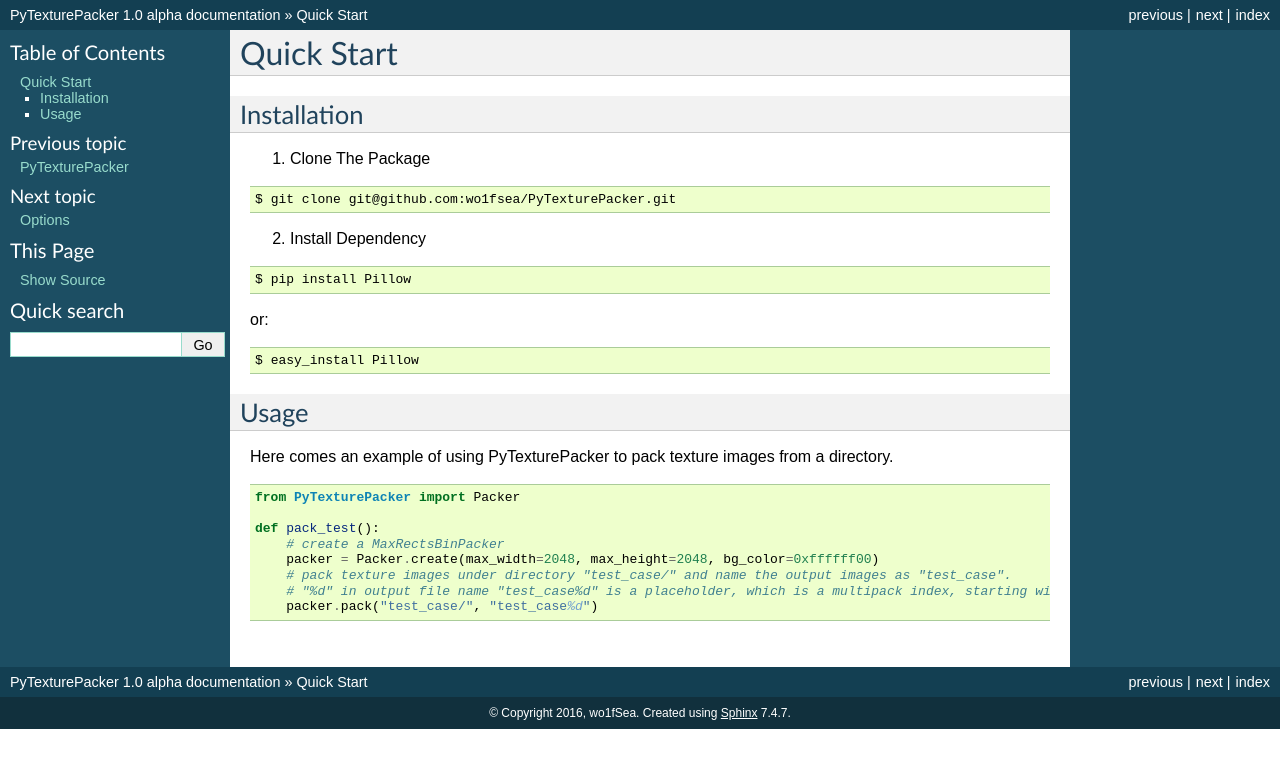
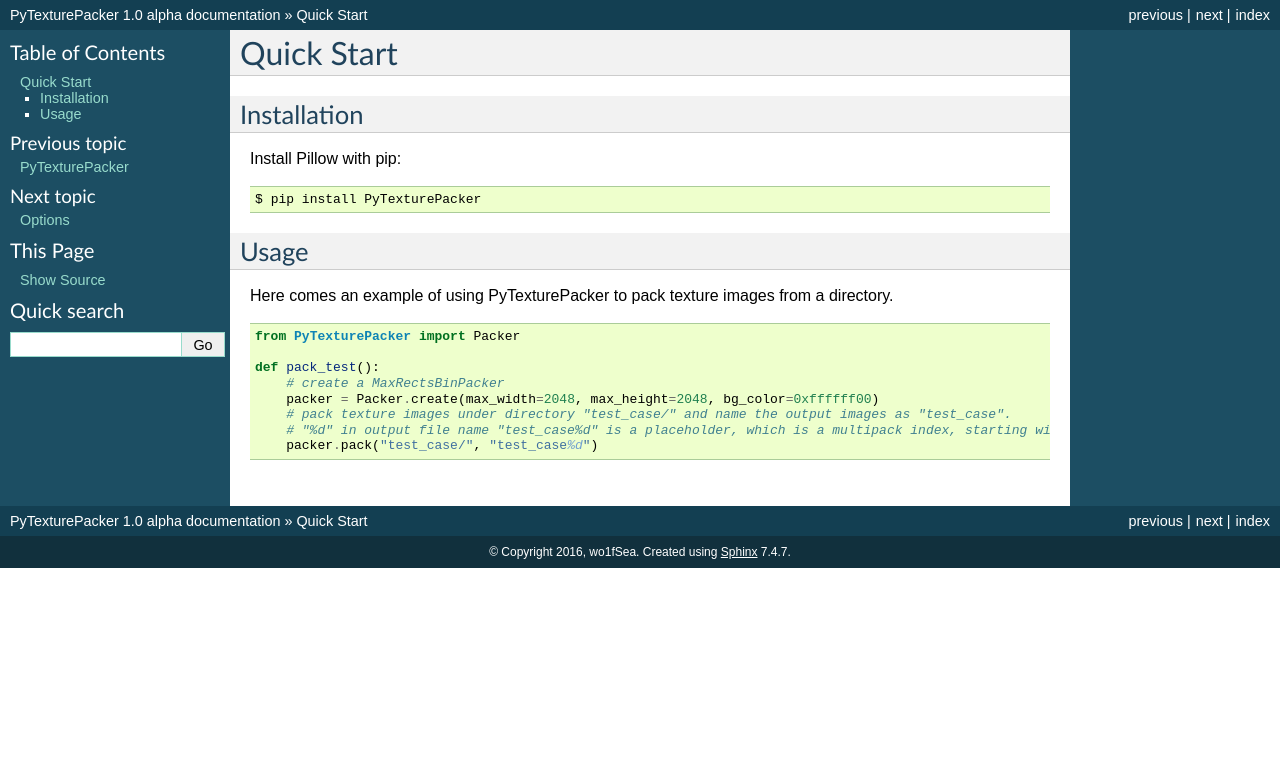
Before and after one commit to wo1fsea/PyTexturePacker, a Sphinx documentation site: the page built from docs/1_quick_start.rst, in a window 1280 px wide. Shown: the top 768 px of the page. Built offline with Sphinx 7.4.7, drawn with Linux system fonts in a browser that asks for light colours.

Commit message:
mod: renew quick start

```diff
--- a/docs/1_quick_start.rst
+++ b/docs/1_quick_start.rst
@@ -6,23 +6,11 @@
 Installation
 ============
 
-1. Clone The Package
+Install Pillow with pip:
 
 .. code:: bash
 
-    $ git clone git@github.com:wo1fsea/PyTexturePacker.git
-
-2. Install Dependency
-
-.. code:: bash
-
-    $ pip install Pillow
-
-or:
-
-.. code:: bash
-
-    $ easy_install Pillow
+    $ pip install PyTexturePacker
 
 
 Usage
```
